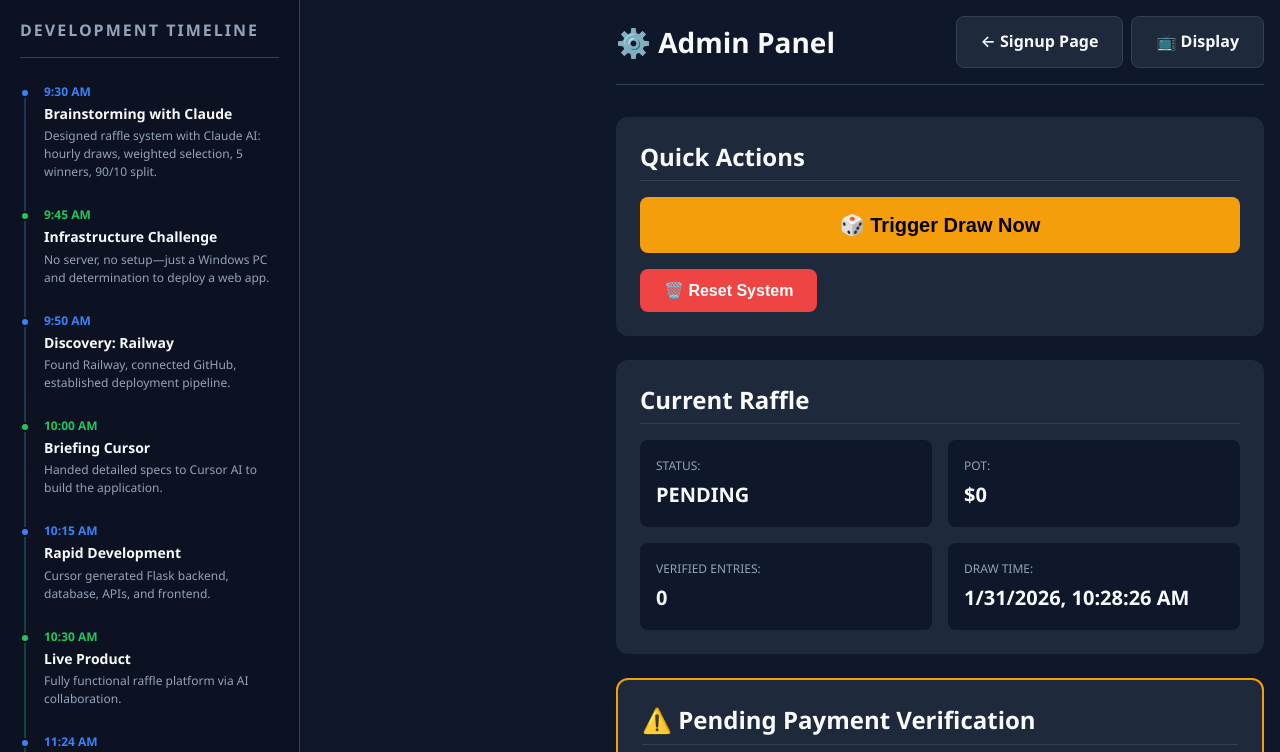
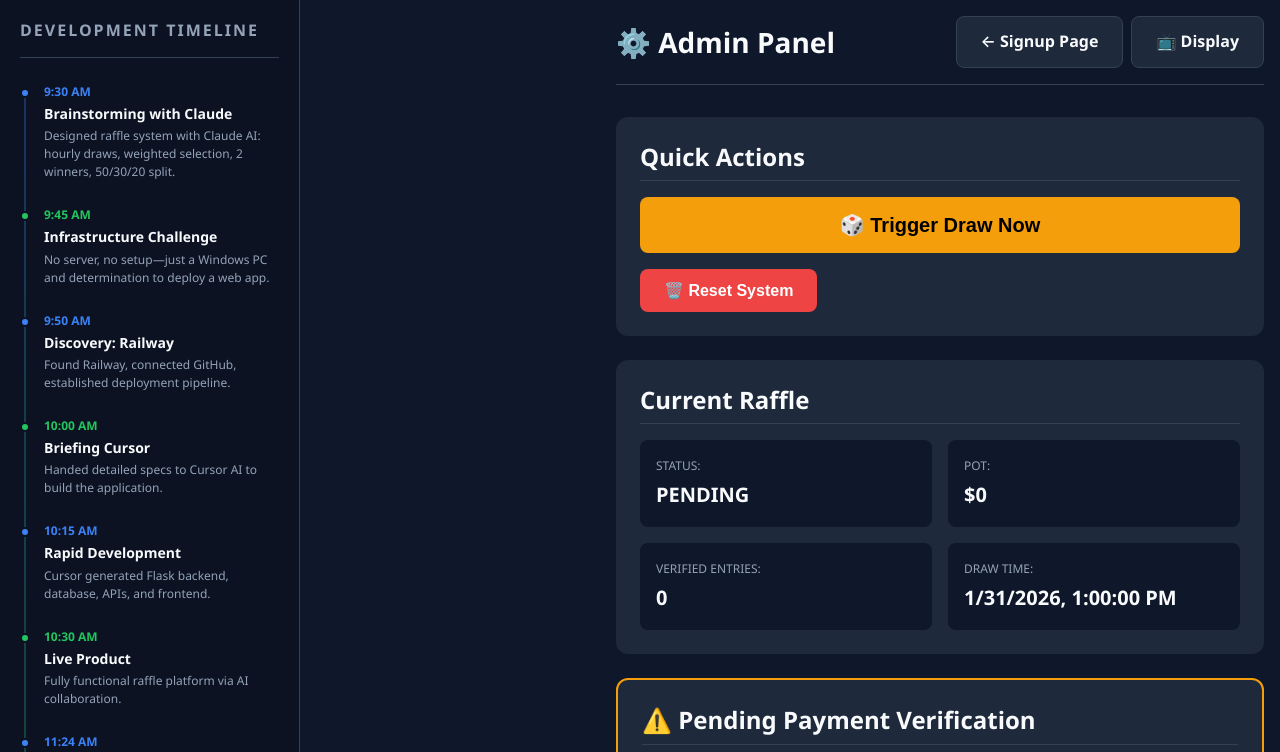
Before and after one commit to DieterHartmann/BestwAI, a Flask app: page /admin in a window 1280 px wide. Shown: the top 752 px of the page. Run offline with Flask 3, Linux system fonts and the light colour scheme; data that the repository does not hold is empty.

Commit message:
Update raffle: 2 winners (50/30), 20% house, hourly draws from 13:00, simplify name field

```diff
--- a/app.py
+++ b/app.py
@@ -114,10 +114,21 @@ def get_current_raffle():
     """Get or create the current pending raffle."""
     raffle = Raffle.query.filter_by(status='pending').first()
     if not raffle:
-        # Create new raffle with next draw time
-        interval = int(get_config('draw_interval', 60))  # minutes
-        next_draw = datetime.utcnow() + timedelta(minutes=interval)
-        raffle = Raffle(draw_time=next_draw, status='pending')
+        # Create new raffle with next draw time at the top of the hour
+        # Starting from 13:00 (1 PM), hourly thereafter
+        now = datetime.utcnow()
+
+        # Find next hour
+        next_hour = now.replace(minute=0, second=0, microsecond=0)
+        if now.minute > 0 or now.second > 0:
+            next_hour += timedelta(hours=1)
+
+        # If before 13:00, set to 13:00 today
+        start_hour = 13  # 1 PM
+        if next_hour.hour < start_hour:
+            next_hour = next_hour.replace(hour=start_hour)
+
+        raffle = Raffle(draw_time=next_hour, status='pending')
         db.session.add(raffle)
         db.session.commit()
     return raffle
@@ -179,12 +190,12 @@ def execute_raffle_draw(raffle_id=None):
 
         # Calculate payouts
         total_pot = raffle.total_pot
-        house_cut = int(total_pot * 0.10)  # 10% house edge
+        house_cut = int(total_pot * 0.20)  # 20% house edge
         prize_pool = total_pot - house_cut
 
-        # Winner distribution (5 winners max)
+        # Winner distribution (2 winners: 50% first, 30% second)
         unique_participants = list(set(weighted_entries))
-        winner_count = min(5, len(unique_participants))
+        winner_count = min(2, len(unique_participants))
 
         if winner_count == 0:
             raffle.status = 'completed'
@@ -192,10 +203,11 @@ def execute_raffle_draw(raffle_id=None):
             get_current_raffle()
             return {'winners': [], 'pot': 0, 'raffle_id': raffle.id}
 
-        # Distribution percentages for 5 winners: 40%, 25%, 18%, 10%, 7%
-        distributions = [0.40, 0.25, 0.18, 0.10, 0.07][:winner_count]
-        total_dist = sum(distributions)
-        distributions = [d / total_dist for d in distributions]
+        # Distribution: 50% to 1st, 30% to 2nd (of the 80% prize pool)
+        # This means: 1st gets 50/80 = 62.5% of prize pool, 2nd gets 30/80 = 37.5%
+        distributions = [0.625, 0.375][:winner_count]
+        if winner_count == 1:
+            distributions = [1.0]  # Single winner gets entire prize pool
 
         # Select winners (weighted random, no duplicates)
         winners_data = []
--- a/templates/admin.html
+++ b/templates/admin.html
@@ -25,7 +25,7 @@
             <div class="timeline-item">
                 <div class="timeline-time">9:30 AM</div>
                 <div class="timeline-title">Brainstorming with Claude</div>
-                <div class="timeline-desc">Designed raffle system with Claude AI: hourly draws, weighted selection, 5 winners, 90/10 split.</div>
+                <div class="timeline-desc">Designed raffle system with Claude AI: hourly draws, weighted selection, 2 winners, 50/30/20 split.</div>
             </div>
 
             <div class="timeline-item">
--- a/templates/display.html
+++ b/templates/display.html
@@ -25,7 +25,7 @@
             <div class="timeline-item">
                 <div class="timeline-time">9:30 AM</div>
                 <div class="timeline-title">Brainstorming with Claude</div>
-                <div class="timeline-desc">Designed raffle system with Claude AI: hourly draws, weighted selection, 5 winners, 90/10 split.</div>
+                <div class="timeline-desc">Designed raffle system with Claude AI: hourly draws, weighted selection, 2 winners, 50/30/20 split.</div>
             </div>
 
             <div class="timeline-item">
--- a/templates/index.html
+++ b/templates/index.html
@@ -24,7 +24,7 @@
             <div class="timeline-item">
                 <div class="timeline-time">9:30 AM</div>
                 <div class="timeline-title">Brainstorming with Claude</div>
-                <div class="timeline-desc">Designed raffle system with Claude AI: hourly draws, weighted selection, 5 winners, 90/10 split.</div>
+                <div class="timeline-desc">Designed raffle system with Claude AI: hourly draws, weighted selection, 2 winners, 50/30/20 split.</div>
             </div>
 
             <div class="timeline-item">
@@ -140,8 +140,8 @@
                 <h2>Join the Raffle</h2>
                 <form id="signupForm" class="signup-form">
                     <div class="form-group">
-                        <label for="nameInput">Your Name</label>
-                        <input type="text" id="nameInput" placeholder="Enter your full name" required>
+                        <label for="nameInput">Name</label>
+                        <input type="text" id="nameInput" placeholder="Enter your name" required>
                     </div>
 
                     <div class="form-group">
--- a/templates/success.html
+++ b/templates/success.html
@@ -24,7 +24,7 @@
             <div class="timeline-item">
                 <div class="timeline-time">9:30 AM</div>
                 <div class="timeline-title">Brainstorming with Claude</div>
-                <div class="timeline-desc">Designed raffle system with Claude AI: hourly draws, weighted selection, 5 winners, 90/10 split.</div>
+                <div class="timeline-desc">Designed raffle system with Claude AI: hourly draws, weighted selection, 2 winners, 50/30/20 split.</div>
             </div>
 
             <div class="timeline-item">
```
